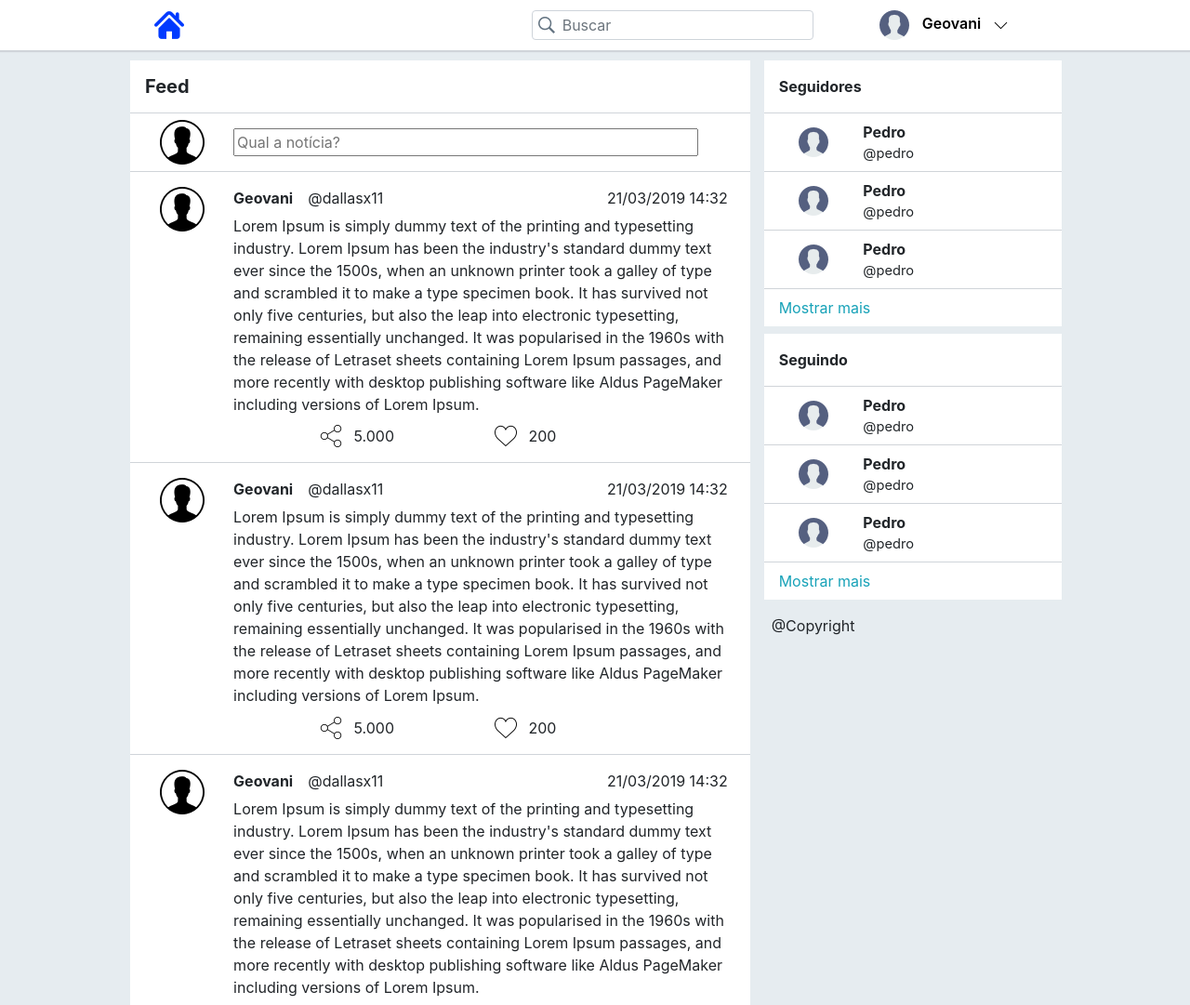
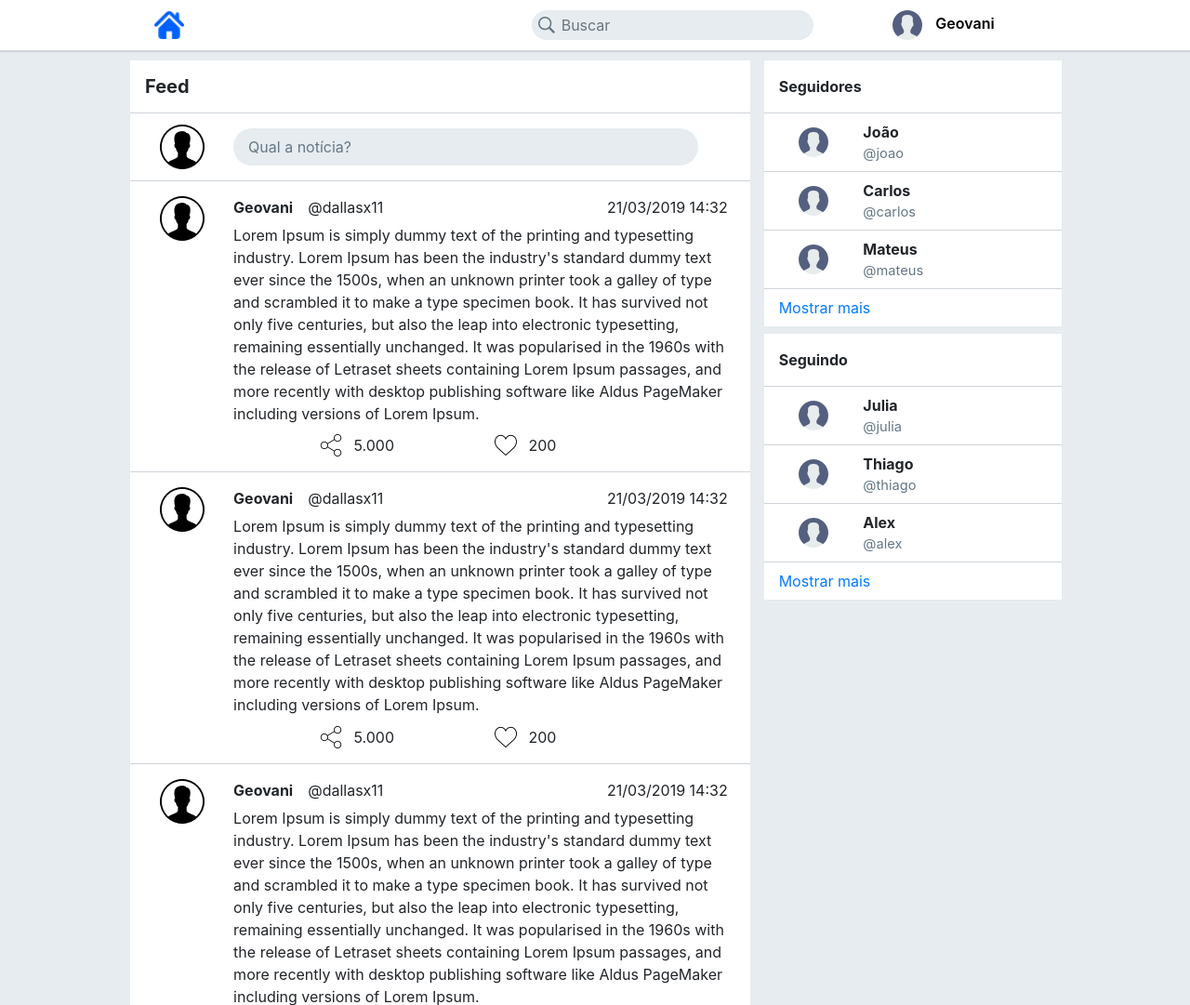
Before and after one commit to GeovaniNieswald/prog-web, a PHP site: page /home.html in a window 1280 px wide. Shown: the top 1081 px of the page at 93% size. Run offline with PHP 8.4, Linux system fonts and the light colour scheme.

Commit message:
Ajustando links

```diff
--- a/home.html
+++ b/home.html
@@ -13,27 +13,31 @@
     <div class="container-fluid">
         <navbar class="row fixed-top justify-content-center barra-top">
             <div class="row justify-content-center navbar-wrapper">
-                <div class="col-3 col-lg-1 text-center">
+                <div class="col col-lg-1 text-center">
                     <a href="home.html"><img src="recursos/icones/home.png"></a>
                 </div>
 
                 <div class="col-lg-4 d-none d-lg-block"></div>
 
-                <div class="col-lg-4 d-none d-lg-block">
+                <div class="col-lg-4 col-lx-5 d-none d-lg-block">
                     <div class="form-group has-search">
                         <span class="form-control-feedback"></span>
-                        <input type="text" class="form-control" placeholder="Buscar">
+                        <input type="text" class="form-control input-r20" placeholder="Buscar">
                     </div>
                 </div>
-                <div class="col-3 d-block d-lg-none text-center">
+                <div class="col d-block d-lg-none text-center">
                     <a href=""><img src="recursos/icones/search-32.png"></a>
                 </div>
 
-                <div class="col-6 col-lg-3 text-center">
+                <div class="col-lg-3 col-lx-2 d-none d-lg-block text-center">
                     <a href="perfil.html" class="navbar-user">
                         <img src="recursos/icones/user.png" class="navbar-user-icon">
                         Geovani
-                        <img src="recursos/icones/down-arrow.png" class="navbar-down-arrow">
+                    </a>
+                </div>
+                <div class="col d-block d-lg-none text-center">
+                    <a href="perfil.html" class="navbar-user">
+                        <img src="recursos/icones/user.png" class="navbar-user-icon">
                     </a>
                 </div>
             </div>
@@ -48,10 +52,10 @@
 
                     <div class="row border-b">
                         <div class="col-2 d-flex">
-                            <img class="m-auto" src="recursos/icones/user-feed.png">
+                            <img class="m-auto link" src="recursos/icones/user-feed.png" onclick="redirecionarPerfil('')">
                         </div>
                         <div class="col-10 p-0">
-                            <input class="mt-3 mb-3 w-90" type="text" placeholder="Qual a notícia?">
+                            <div class="mt-3 mb-3 w-90 pt-2 pb-2 pl-3 input-r20">Qual a notícia?</div>
                         </div>
                     </div>
 
@@ -194,41 +198,41 @@
 
                                 <div class="row">
                                     <ul class="col m-0">
-                                        <li class="row border-b pt-2 pb-2">
+                                        <li class="row border-b pt-2 pb-2 link" onclick="redirecionarPerfil('joao')">
                                             <div class="col-4 text-center m-auto">
                                                 <img src="recursos/icones/user.png">
                                             </div>
                                             <div class="col-8">
-                                                <div class="row font-weight-bold">Pedro</div>
-                                                <div class="row font-s-11">@pedro</div>
+                                                <div class="row font-weight-bold">João</div>
+                                                <div class="row texto-secundario">@joao</div>
                                             </div>
                                         </li>
 
-                                        <li class="row border-b pt-2 pb-2">
+                                        <li class="row border-b pt-2 pb-2 link" onclick="redirecionarPerfil('carlos')">
                                             <div class="col-4 text-center m-auto">
                                                 <img src="recursos/icones/user.png">
                                             </div>
                                             <div class="col-8">
-                                                <div class="row font-weight-bold">Pedro</div>
-                                                <div class="row font-s-11">@pedro</div>
+                                                <div class="row font-weight-bold">Carlos</div>
+                                                <div class="row texto-secundario">@carlos</div>
                                             </div>
                                         </li>
 
-                                        <li class="row border-b pt-2 pb-2">
+                                        <li class="row border-b pt-2 pb-2 link" onclick="redirecionarPerfil('mateus')">
                                             <div class="col-4 text-center m-auto">
                                                 <img src="recursos/icones/user.png">
                                             </div>
                                             <div class="col-8">
-                                                <div class="row font-weight-bold">Pedro</div>
-                                                <div class="row font-s-11">@pedro</div>
+                                                <div class="row font-weight-bold">Mateus</div>
+                                                <div class="row texto-secundario">@mateus</div>
                                             </div>
                                         </li>
                                     </ul>
                                 </div>
 
-                                <div class="row pl-3 pt-2 pb-2 text-info">
+                                <a href="" class="row pl-3 pt-2 pb-2 link-azul">
                                     Mostrar mais
-                                </div>
+                                </a>
                             </div>
                         </div>
 
@@ -240,46 +244,42 @@
 
                                 <div class="row">
                                     <ul class="col m-0">
-                                        <li class="row border-b pt-2 pb-2">
+                                        <li class="row border-b pt-2 pb-2 link" onclick="redirecionarPerfil('julia')">
                                             <div class="col-4 text-center m-auto">
                                                 <img src="recursos/icones/user.png">
                                             </div>
                                             <div class="col-8">
-                                                <div class="row font-weight-bold">Pedro</div>
-                                                <div class="row font-s-11">@pedro</div>
+                                                <div class="row font-weight-bold">Julia</div>
+                                                <div class="row texto-secundario">@julia</div>
                                             </div>
                                         </li>
 
-                                        <li class="row border-b pt-2 pb-2">
+                                        <li class="row border-b pt-2 pb-2 link" onclick="redirecionarPerfil('thiago')">
                                             <div class="col-4 text-center m-auto">
                                                 <img src="recursos/icones/user.png">
                                             </div>
                                             <div class="col-8">
-                                                <div class="row font-weight-bold">Pedro</div>
-                                                <div class="row font-s-11">@pedro</div>
+                                                <div class="row font-weight-bold">Thiago</div>
+                                                <div class="row texto-secundario">@thiago</div>
                                             </div>
                                         </li>
 
-                                        <li class="row border-b pt-2 pb-2">
+                                        <li class="row border-b pt-2 pb-2 link" onclick="redirecionarPerfil('alex')">
                                             <div class="col-4 text-center m-auto">
                                                 <img src="recursos/icones/user.png">
                                             </div>
                                             <div class="col-8">
-                                                <div class="row font-weight-bold">Pedro</div>
-                                                <div class="row font-s-11">@pedro</div>
+                                                <div class="row font-weight-bold">Alex</div>
+                                                <div class="row texto-secundario">@alex</div>
                                             </div>
                                         </li>
                                     </ul>
                                 </div>
 
-                                <div class="row pl-3 pt-2 pb-2 text-info">
+                                <a href="" class="row pl-3 pt-2 pb-2 link-azul">
                                     Mostrar mais
-                                </div>
+                                </a>
                             </div>
-                        </div>
-
-                        <div class="row pl-2">
-                            @Copyright
                         </div>
                     </div>
                 </div>
@@ -289,5 +289,6 @@
 
 	<script type="text/javascript" src="recursos/js/jquery-3.3.1.min.js"></script>
     <script type="text/javascript" src="recursos/js/bootstrap.min.js"></script>
+    <script type="text/javascript" src="recursos/js/script.js"></script>
 </body>
 </html>
--- a/recursos/css/estilo.css
+++ b/recursos/css/estilo.css
@@ -162,6 +162,28 @@ body {
 	width: 90%;
 }
 
-.font-s-11 {
+.texto-secundario {
 	font-size: 11pt;
+	color: #657786;
 }
+
+.input-r20 {
+	background-color: #e6ecf0;
+	color: #657786;
+	border-radius: 20px;
+	border: none;
+}
+
+.link:hover {
+	cursor: pointer;
+	text-decoration: none;
+}
+
+.link-azul {
+	color: #007bff !important;
+}
+
+.link-azul:hover {
+	cursor: pointer;
+	text-decoration: none;
+}
--- a/recursos/icones/links.txt
+++ b/recursos/icones/links.txt
@@ -1,4 +1,3 @@
 https://www.flaticon.com/free-icon/home-icon-silhouette_69524#term=home&page=1&position=5 home.png
 https://www.flaticon.com/free-icon/user_149071 user.png
-https://www.flaticon.com/free-icon/down-arrow_118738#term=down%20arrow&page=1&position=1 down-arrow.png
 https://www.iconfinder.com/icons/211817/search_strong_icon search.png
--- /dev/null
+++ b/recursos/js/script.js
@@ -0,0 +1,7 @@
+function redirecionarPerfil(usuario) {
+    if (usuario == '') {
+        window.location.href = "perfil.html";
+    } else {
+        window.location.href = "perfil.html/" + usuario;
+    }
+}
```
Also changed, not shown: recursos/icones/down-arrow.png (deleted), recursos/icones/home.png, recursos/icones/search-32.png.
